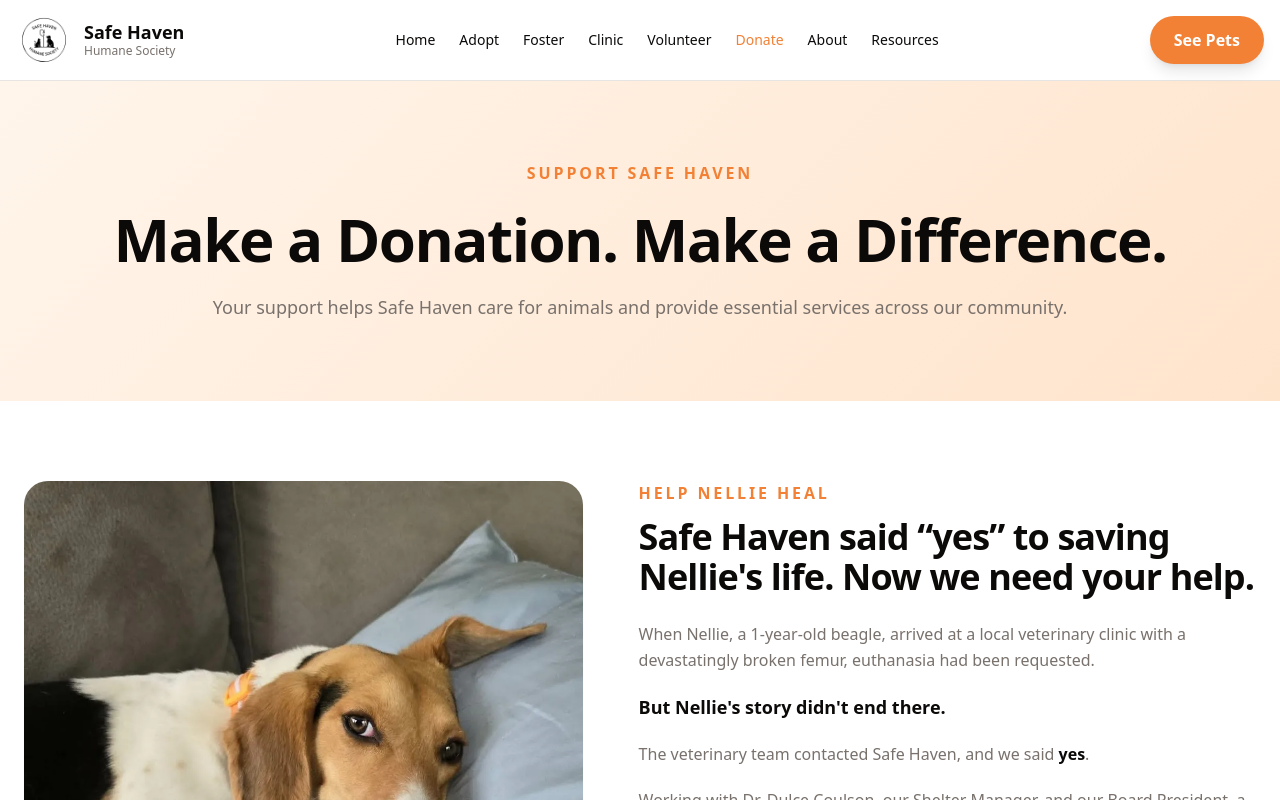
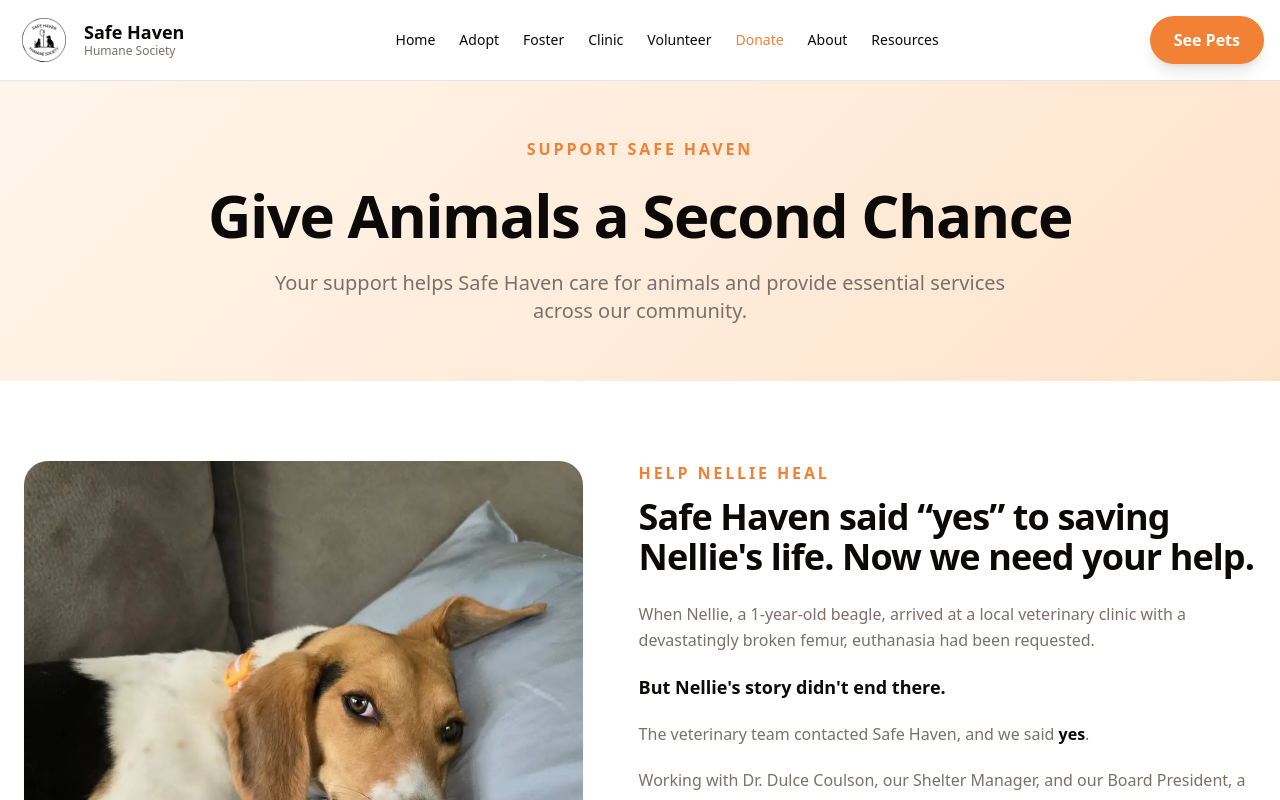
Before and after one commit to 7nqwsvhv99-hash/safe-haven-site, a Next.js app: page /donate in a window 1280 px wide. Shown: the top 800 px of the page. Built offline with nearby package versions, Linux system fonts and the light colour scheme.

Commit message:
Update and standardize Donate page hero

```diff
--- a/src/app/donate/page.tsx
+++ b/src/app/donate/page.tsx
@@ -9,15 +9,15 @@ export default function DonatePage() {
     <div className="flex flex-col">
       {/* Hero Section */}
       <section className="hero-gradient">
-        <div className="container-custom section-padding">
-          <div className="max-w-6xl mx-auto text-center space-y-6">
+        <div className="container-custom py-10 md:py-12 lg:py-14">
+          <div className="max-w-5xl mx-auto text-center space-y-6">
             <p className="text-sm md:text-base font-semibold uppercase tracking-[0.18em] text-primary">
               Support Safe Haven
             </p>
             <h1 className="text-4xl md:text-5xl lg:text-6xl font-bold tracking-tight">
-              Make a Donation. Make a Difference.
+              Give Animals a Second Chance
             </h1>
-            <p className="text-lg text-muted-foreground">
+            <p className="text-lg md:text-xl text-muted-foreground max-w-3xl mx-auto">
               Your support helps Safe Haven care for animals and provide essential services across our community.
             </p>
           </div>
```
